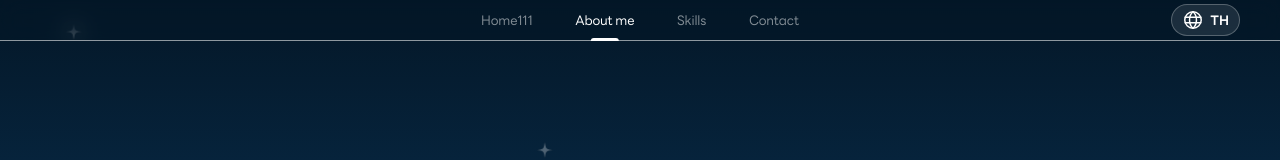
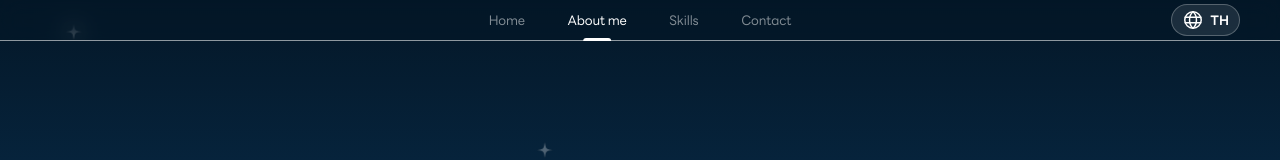
Before and after one commit to Baiphat/PhornphatPortfolio, a Next.js app: page / in a window 1280 px wide. Shown: the top 160 px of the page. Built offline with nearby package versions, Linux system fonts and the light colour scheme.

Commit message:
Restore navHome

```diff
--- a/src/data/i18n.ts
+++ b/src/data/i18n.ts
@@ -2,7 +2,7 @@ export const LANGS = ["en", "th"] as const;
 export type Lang = (typeof LANGS)[number];
 
 const en = {
-  navHome: "Home111",
+  navHome: "Home",
   navAbout: "About me",
   navSkills: "Skills",
   navContact: "Contact",
```
